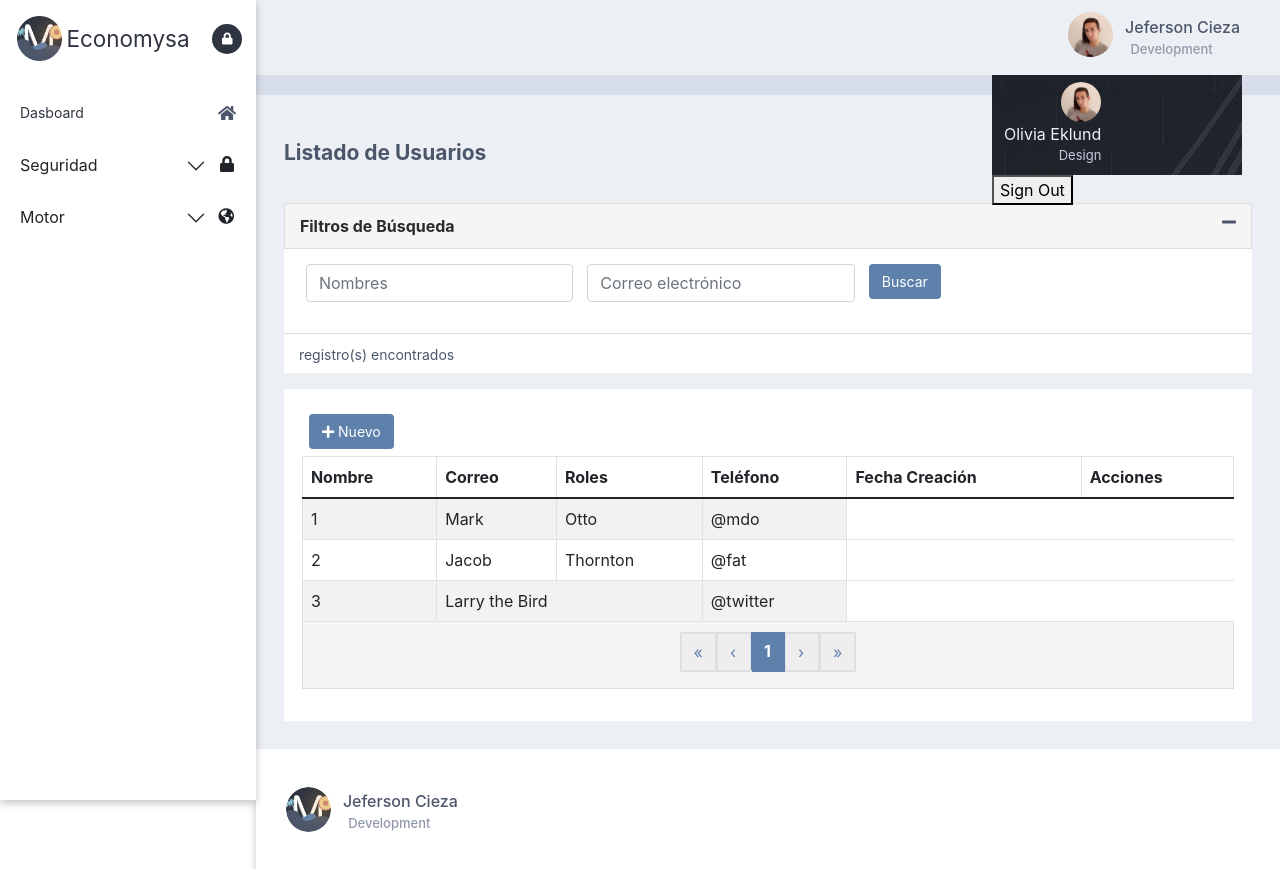
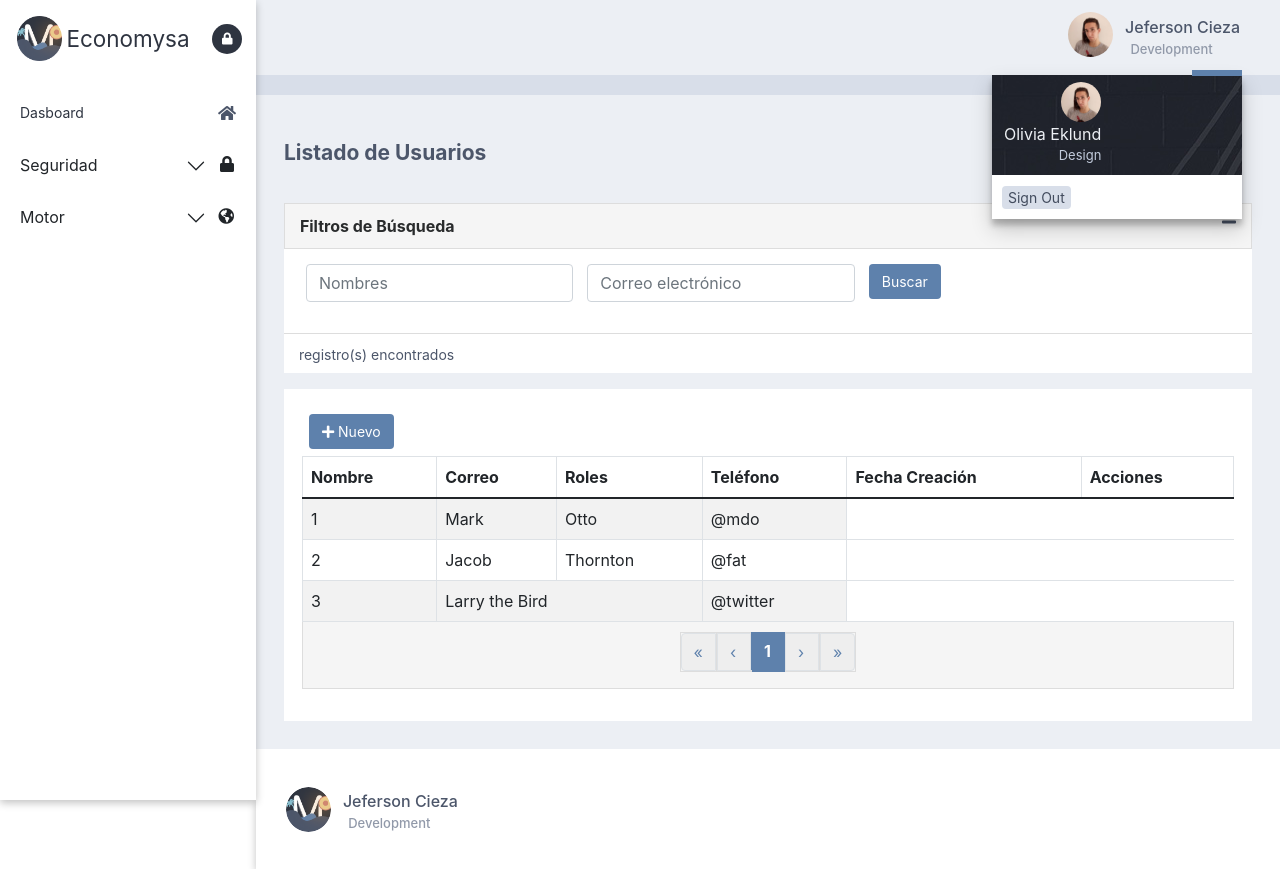
Before and after one commit to Franco-Ezequiel-Marchegiani/Economysa, a React (Create React App) app: page /Seguridad in a window 1280 px wide. Built offline with nearby package versions, Linux system fonts and the light colour scheme.

Commit message:
Terminé estilos de Span, falta implementar la lógica para ocultarlo y mostrarlo

```diff
--- a/src/components/Header/Header.css
+++ b/src/components/Header/Header.css
@@ -79,6 +79,16 @@
         position: absolute;
         right: 38px;
         top: 75px;
+        box-shadow: 0 10px 20px rgb(0 0 0 / 19%), 0 6px 6px rgb(0 0 0 / 23%);
+    }
+    .containerAllSpanHeaderHide::before{
+        position: absolute;
+        right: 0px;
+        bottom: 143px;
+        width: 50px;
+        height: 6px;
+        background-color: #5e81ac;
+        content: " ";
     }
     .userInformationBackground{
         display: flex;
@@ -110,6 +120,20 @@
         font-size: 13px;
         margin-bottom: 10px;
     }
+    .containerLogOut{
+        width: 250px;
+        padding: 10px;
+        background-color: #fff;
+    }
+    .linkLogOut button{
+        font-size: 14px;
+        border: none;
+        color: #434c5e;
+        border-radius: 4px;
+        background-color: #d8dee9;
+        cursor: pointer;
+    }
+
 }
 .headerBtnContainerMobile{
     padding-top: 24px;
--- a/src/components/Header/Header.js
+++ b/src/components/Header/Header.js
@@ -23,8 +23,8 @@ function Header() {
                 <span className='puestOHeaderHide'>Design</span>
               </div>
           </div>
-          <div>
-            <Link to="/login"><button>Sign Out</button></Link>
+          <div className='containerLogOut'>
+            <Link className='linkLogOut' to="/login"><button>Sign Out</button></Link>
           </div>
       </div>
     </header>
```
